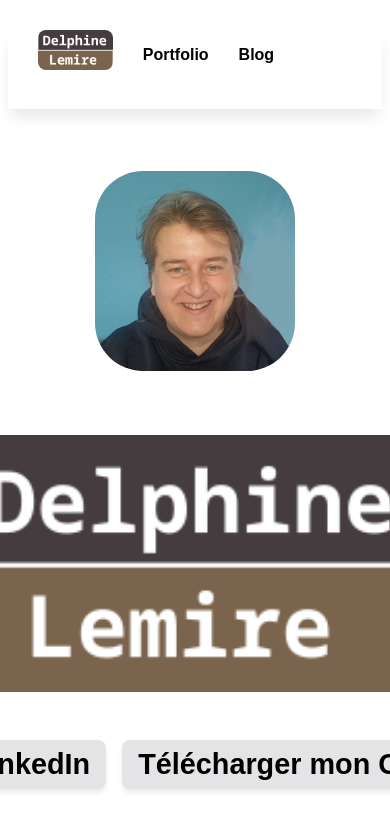
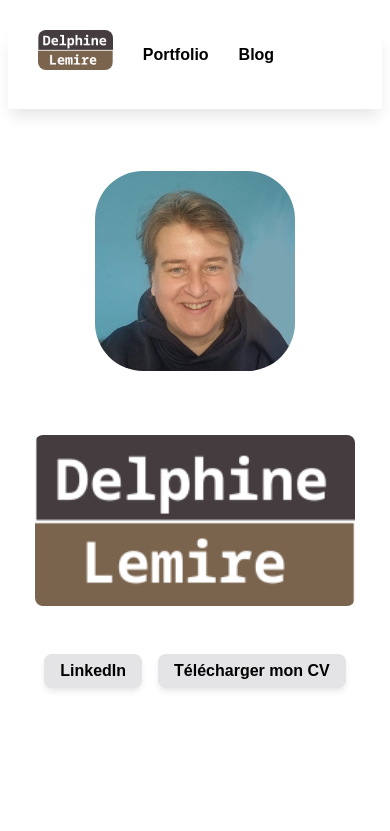
Before and after one commit to DelphineLemire/DelphineLemire.github.io, a Jekyll site: the page built from docs/index.md, in a window 390 px wide. Shown: the top 831 px of the page. Built offline with Jekyll 4.4.1, drawn with Linux system fonts in a browser that asks for light colours.

Commit message:
FIX: style

```diff
--- a/docs/_sass/main.scss
+++ b/docs/_sass/main.scss
@@ -113,4 +113,12 @@ img.logo {
     div.greatgap div{
         justify-content: center ;
     }
+
+    img.logo {
+        width: 8em;
+    }
+
+    .btn {
+        font-size: 1em;
+    }
 }
```
